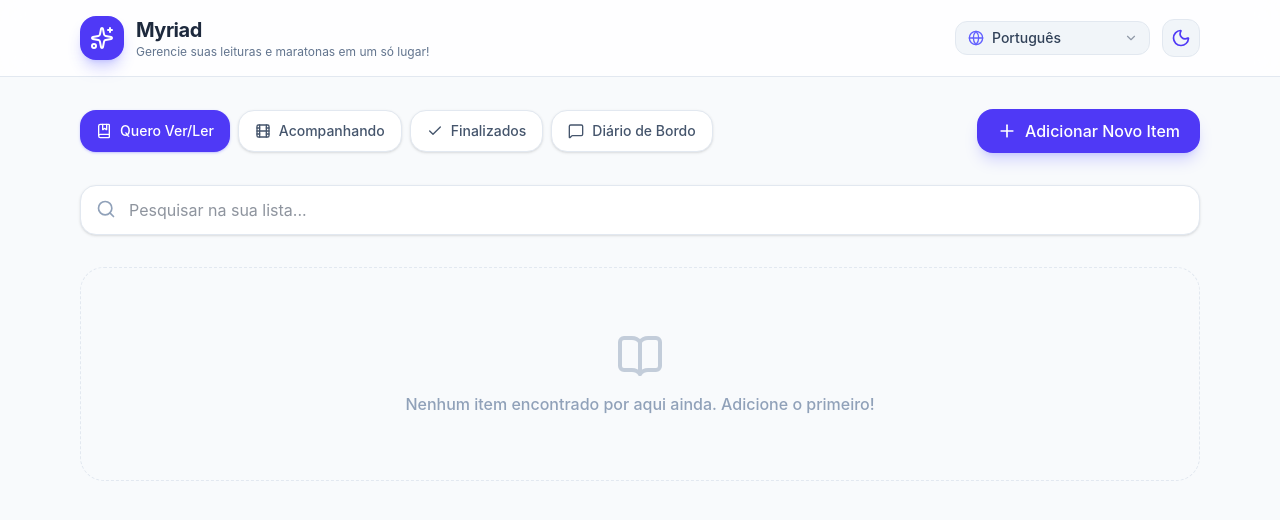
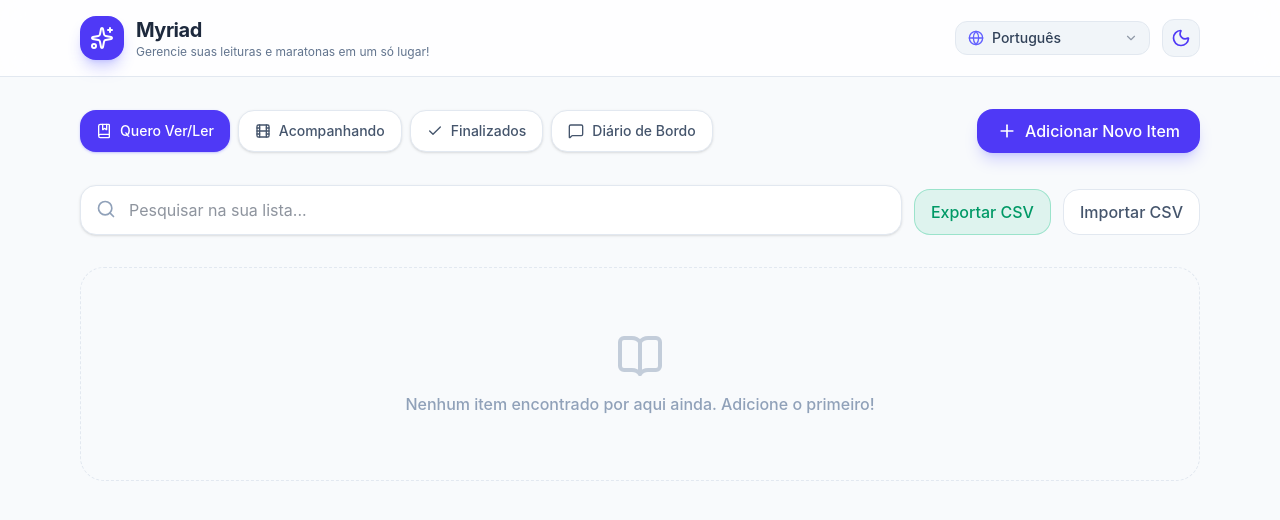
Before and after one commit to andrewnationdev/myriad-app, a React (Vite) app: page / in a window 1280 px wide. Shown: the top 520 px of the page. Built offline with nearby package versions, Linux system fonts and the light colour scheme; the HTML template or start-up script is replaced by a standard one.

Commit message:
⚡️ Melhorias de performance

```diff
--- a/jsconfig.json
+++ b/jsconfig.json
@@ -1,6 +1,6 @@
 {
   "compilerOptions": {
     "jsx": "react",
-    "moduleResolution": "node"
+    "moduleResolution": "bundler"
   }
 }
--- a/src/app.tsx
+++ b/src/app.tsx
@@ -3,12 +3,14 @@ import { translations } from './schema/translation';
 import AppHeaderComponent from './components/ui/header';
 import SearchBarComponent from './components/ui/searchbar';
 import FilterComponent from './components/ui/filter';
+import DataActionsComponent from './components/ui/data-actions';
 import { useMediaStore } from './store/store';
 import AddItemModalComponent from './components/ui/add-item-modal';
 import EmptyListComponent from './components/ui/empty-list';
 import MediaItemCardComponent from './components/MediaCard/media-card';
 import { useMediaForm } from './hooks/use-media-form';
 import { filterMediaItems } from './utils/filter-media-items';
+import { downloadMediaCsv } from './utils/csv';
 
 export default function App() {
   const [activeTab, setActiveTab] = useState('wishlist');
@@ -44,6 +46,7 @@ export default function App() {
   }, [darkMode]);
 
   const filteredItems = filterMediaItems(items, activeTab, searchTerm);
+  const handleExport = () => downloadMediaCsv(items);
 
   return (
     <div className={`min-h-screen transition-colors duration-300 ${darkMode ? 'bg-slate-900 text-slate-100' : 'bg-slate-50 text-slate-800'}`}>
@@ -58,12 +61,21 @@ export default function App() {
           onCreate={openCreate}
         />
 
+        <div className="flex flex-col md:flex-row md:items-end gap-3 mb-8">
           <SearchBarComponent
             translation={t}
             query={searchTerm}
             setSearchTerm={setSearchTerm}
             darkMode={darkMode}
+            className="flex-1"
           />
+
+          <DataActionsComponent
+            darkMode={darkMode}
+            t={t}
+            onExport={handleExport}
+          />
+        </div>
 
         {filteredItems.length === 0 ? (
           <EmptyListComponent darkMode={darkMode} t={t} />
--- a/src/components/ui/add-item-modal.tsx
+++ b/src/components/ui/add-item-modal.tsx
@@ -85,7 +85,7 @@ export default function AddItemModalComponent(props: IAddItemModalProps) {
                         <label className="block text-xs font-semibold uppercase tracking-wider mb-2 opacity-70">{t.ratingLabel}</label>
                         <select
                             value={formRating}
-                            onChange={(e) => setFormRating(e.target.value)}
+                            onChange={(e) => setFormRating(Number(e.target.value))}
                             className={`w-full px-4 py-3 rounded-2xl border outline-none ${darkMode ? 'bg-slate-800 border-slate-700 text-white' : 'bg-slate-50 border-slate-200 text-slate-800'
                                 }`}
                         >
--- /dev/null
+++ b/src/components/ui/data-actions.tsx
@@ -0,0 +1,32 @@
+import React from 'react';
+
+interface IDataActionsProps {
+  darkMode: boolean;
+  t: Record<string, any>;
+  onExport: () => void;
+}
+
+export default function DataActionsComponent({ darkMode, t, onExport }: IDataActionsProps) {
+  return (
+    <div className="flex flex-col sm:flex-row items-stretch sm:items-center justify-end gap-3">
+      <button
+        type="button"
+        onClick={onExport}
+        className="inline-flex items-center justify-center gap-2 px-4 py-2.5 rounded-2xl border border-emerald-500/30 bg-emerald-500/10 text-emerald-600 hover:bg-emerald-500/15 transition-all font-medium"
+      >
+        {t.exportData}
+      </button>
+
+      <button
+        type="button"
+        onClick={() => {}}
+        className={`inline-flex items-center justify-center gap-2 px-4 py-2.5 rounded-2xl border font-medium transition-all ${darkMode
+          ? 'border-slate-700 bg-slate-800 text-slate-300 hover:bg-slate-700'
+          : 'border-slate-200 bg-white text-slate-600 hover:bg-slate-100'
+        }`}
+      >
+        {t.importData}
+      </button>
+    </div>
+  );
+}
--- a/src/components/ui/searchbar.tsx
+++ b/src/components/ui/searchbar.tsx
@@ -6,10 +6,11 @@ export interface ISearchBarProps {
     translation: {};
     query: string;
     darkMode: boolean;
+    className?: string;
 }
 
 export default function SearchBarComponent(props:ISearchBarProps) {
-    return <div className="relative mb-8">
+    return <div className={`relative ${props.className ?? ''}`}>
         <Search className={`absolute left-4 top-3.5 w-5 h-5 ${props.darkMode ? 'text-slate-500' : 'text-slate-400'}`} />
         <input
             type="text"
--- a/src/schema/translation.ts
+++ b/src/schema/translation.ts
@@ -19,6 +19,8 @@ export const translations = {
     cancel: "Cancelar",
     delete: "Excluir",
     edit: "Editar",
+    exportData: "Exportar CSV",
+    importData: "Importar CSV",
     searchPlaceholder: "Pesquisar na sua lista...",
     emptyList: "Nenhum item encontrado por aqui ainda. Adicione o primeiro!",
     wishlistTab: "Quero Ver/Ler",
@@ -49,6 +51,8 @@ export const translations = {
     cancel: "Cancel",
     delete: "Delete",
     edit: "Edit",
+    exportData: "Export CSV",
+    importData: "Import CSV",
     searchPlaceholder: "Search your list...",
     emptyList: "No items found here yet. Add your first one!",
     wishlistTab: "Wishlist",
@@ -79,6 +83,8 @@ export const translations = {
     cancel: "Negra",
     delete: "Duwaa",
     edit: "Jekra",
+    exportData: "CSV veyek",
+    importData: "CSV vreyek",
     searchPlaceholder: "Marei brayas u pus...",
     emptyList: "Vej pus. Tei agr tei daas!",
     wishlistTab: "Tlaai",
--- /dev/null
+++ b/src/utils/csv.ts
@@ -0,0 +1,36 @@
+import type { IMediaItem } from '../schema/media';
+
+function escapeCsvValue(value: string) {
+  const normalizedValue = value.replace(/"/g, '""');
+  return `"${normalizedValue}"`;
+}
+
+export function buildMediaCsv(items: IMediaItem[]) {
+  const header = ['id', 'title', 'type', 'status', 'rating', 'notes'];
+  const rows = items.map((item) => [
+    item.id,
+    item.title,
+    item.type,
+    item.status,
+    item.rating,
+    item.notes,
+  ].map((value) => escapeCsvValue(String(value))).join(','));
+
+  return [header.join(','), ...rows].join('\n');
+}
+
+export function downloadMediaCsv(items: IMediaItem[], filename = 'myriad-export.csv') {
+  const csvContent = buildMediaCsv(items);
+  const blob = new Blob([csvContent], { type: 'text/csv;charset=utf-8;' });
+  const url = URL.createObjectURL(blob);
+  const link = document.createElement('a');
+
+  link.href = url;
+  link.download = filename;
+  link.style.display = 'none';
+
+  document.body.appendChild(link);
+  link.click();
+  document.body.removeChild(link);
+  URL.revokeObjectURL(url);
+}
```
Lines whose indentation alone changed are shown as unchanged.
